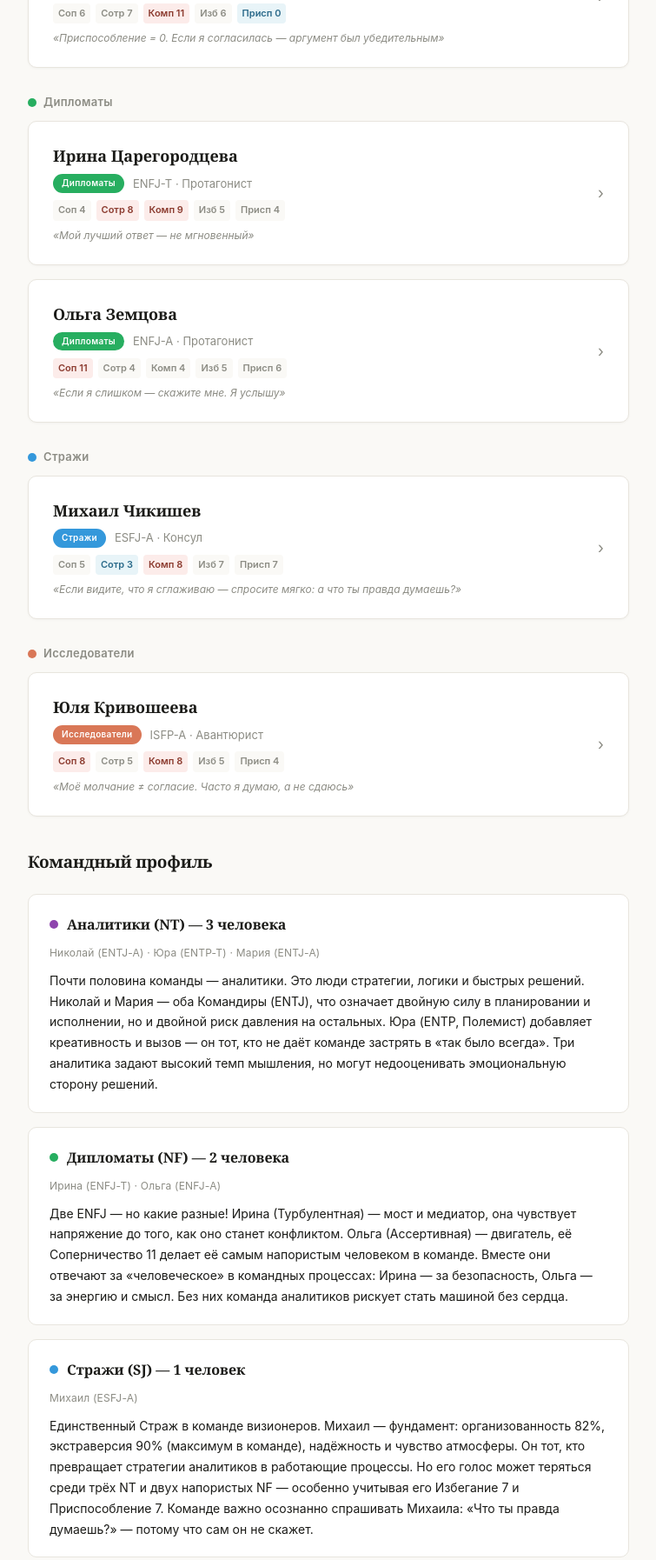
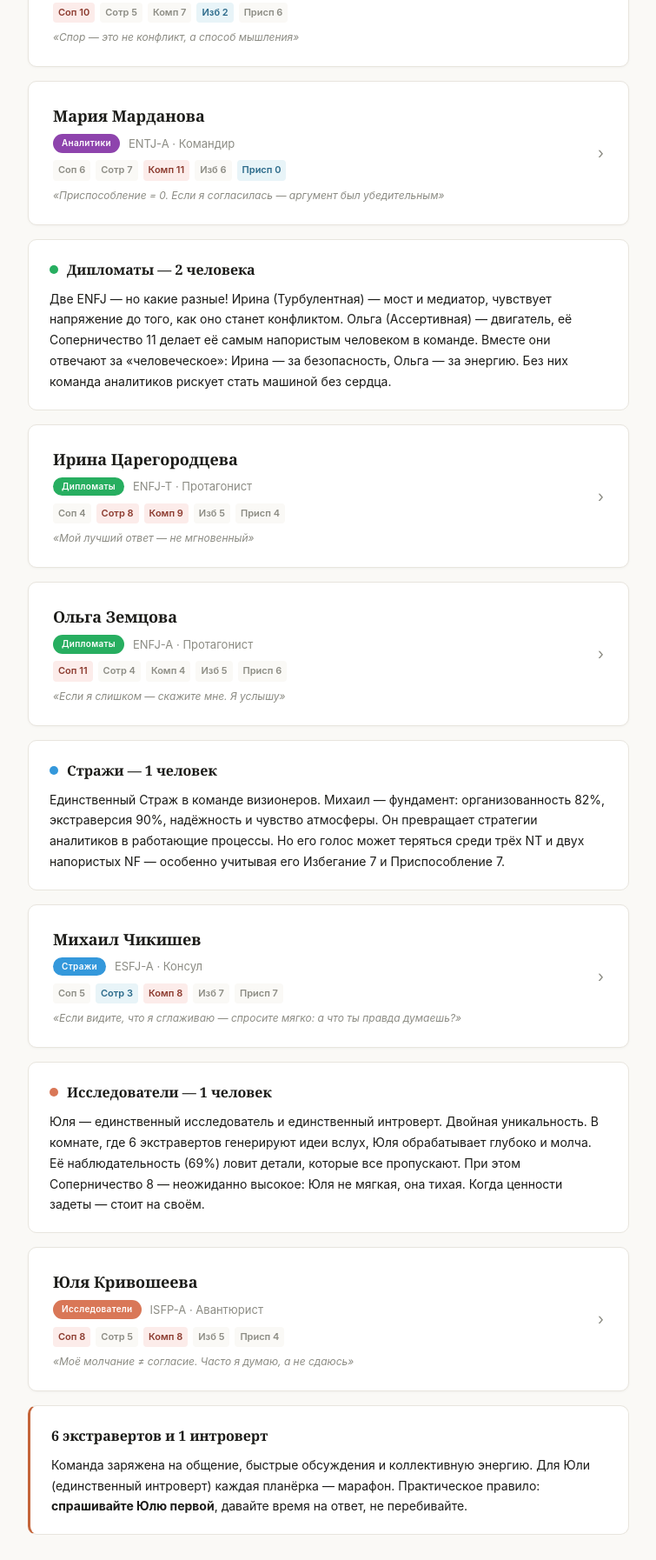
Before and after one commit to mikhailkostilev-ship-it/team-profile, a plain HTML site: page index.html in a window 1280 px wide. Shown: the part 3411-5205 px from the top of the page at 87% size, without its empty margins (262-1017 px from the left). Drawn offline with Linux system fonts and the light colour scheme.

Commit message:
Merge cards+narratives, add team summary, cluster agreements
- Group narratives now appear before cards (not after)
- Added team summary: strengths vs vulnerabilities
- 18 agreements grouped into 5 clusters: Прозрачность, Обратная связь,
  Исполнительность, Уважение к границам, Конфликтная гигиена
- Heatmap renders by cluster with colored headers
- Removed separate renderTeamNarrative, replaced with renderTeamSummary

Co-Authored-By: Claude Opus 4.6 (1M context) <noreply@anthropic.com>

```diff
--- a/app.js
+++ b/app.js
@@ -5,7 +5,7 @@
 document.addEventListener('DOMContentLoaded', () => {
   renderMethodsNarrative();
   renderPersonCards();
-  renderTeamNarrative();
+  renderTeamSummary();
   renderConflictMatrix();
   renderConflictPairs();
   renderHeatmap();
@@ -83,87 +83,44 @@ function renderMethodsNarrative() {
 }
 
 // ─── TEAM NARRATIVE ────────────────────
-function renderTeamNarrative() {
-  const el = document.getElementById('team-narrative');
+function renderTeamSummary() {
+  const el = document.getElementById('team-summary');
   if (!el) return;
 
   el.innerHTML = `
-    <div class="team-narrative">
-      <div class="team-group">
-        <div class="team-group-header">
-          <div class="team-group-dot" style="background:#8e44ad"></div>
-          <div class="team-group-title">Аналитики (NT) — 3 человека</div>
-        </div>
-        <div class="team-group-members">Николай (ENTJ-A) · Юра (ENTP-T) · Мария (ENTJ-A)</div>
-        <p>
-          Почти половина команды — аналитики. Это люди стратегии, логики и быстрых решений.
-          Николай и Мария — оба Командиры (ENTJ), что означает двойную силу в планировании и исполнении,
-          но и двойной риск давления на остальных. Юра (ENTP, Полемист) добавляет креативность и вызов —
-          он тот, кто не даёт команде застрять в «так было всегда». Три аналитика задают высокий темп
-          мышления, но могут недооценивать эмоциональную сторону решений.
-        </p>
-      </div>
-
-      <div class="team-group">
-        <div class="team-group-header">
-          <div class="team-group-dot" style="background:#27ae60"></div>
-          <div class="team-group-title">Дипломаты (NF) — 2 человека</div>
-        </div>
-        <div class="team-group-members">Ирина (ENFJ-T) · Ольга (ENFJ-A)</div>
-        <p>
-          Две ENFJ — но какие разные! Ирина (Турбулентная) — мост и медиатор, она чувствует напряжение
-          до того, как оно станет конфликтом. Ольга (Ассертивная) — двигатель, её Соперничество 11
-          делает её самым напористым человеком в команде. Вместе они отвечают за «человеческое»
-          в командных процессах: Ирина — за безопасность, Ольга — за энергию и смысл.
-          Без них команда аналитиков рискует стать машиной без сердца.
-        </p>
-      </div>
-
-      <div class="team-group">
-        <div class="team-group-header">
-          <div class="team-group-dot" style="background:#3498db"></div>
-          <div class="team-group-title">Стражи (SJ) — 1 человек</div>
-        </div>
-        <div class="team-group-members">Михаил (ESFJ-A)</div>
-        <p>
-          Единственный Страж в команде визионеров. Михаил — фундамент: организованность 82%,
-          экстраверсия 90% (максимум в команде), надёжность и чувство атмосферы.
-          Он тот, кто превращает стратегии аналитиков в работающие процессы.
-          Но его голос может теряться среди трёх NT и двух напористых NF —
-          особенно учитывая его Избегание 7 и Приспособление 7. Команде важно
-          осознанно спрашивать Михаила: «Что ты правда думаешь?» — потому что сам он не скажет.
-        </p>
-      </div>
-
-      <div class="team-group">
-        <div class="team-group-header">
-          <div class="team-group-dot" style="background:#d97757"></div>
-          <div class="team-group-title">Исследователи (SP) — 1 человек</div>
-        </div>
-        <div class="team-group-members">Юля (ISFP-A)</div>
-        <p>
-          Юля — единственный исследователь и единственный интроверт в команде из 7 человек.
-          Двойная уникальность — и двойной риск. В комнате, где 6 экстравертов генерируют идеи вслух,
-          Юля обрабатывает глубоко и молча. Её наблюдательность (69%) ловит детали, которые
-          все остальные пропускают. Но если команда не создаёт для неё пространство — эти детали
-          останутся невысказанными. При этом её Соперничество 8 — неожиданно высокое:
-          Юля не мягкая, она тихая. Когда её ценности задеты, она будет стоять на своём.
-        </p>
-      </div>
-
     <div class="team-group" style="border-left:3px solid var(--accent)">
       <div class="team-group-header">
         <div class="team-group-title">6 экстравертов и 1 интроверт</div>
       </div>
       <p>
         Команда заряжена на общение, быстрые обсуждения и коллективную энергию.
-          Это сила — решения принимаются быстро, идеи генерируются в потоке.
-          Но для Юли (единственный интроверт, ISFP) каждая планёрка — это марафон:
-          она тратит энергию там, где остальные её получают.
+        Для Юли (единственный интроверт) каждая планёрка — марафон.
         Практическое правило: <strong>спрашивайте Юлю первой</strong>,
-          давайте ей время на ответ, не перебивайте. Её молчание — это не согласие,
-          а глубокая обработка. И часто именно в этой глубине — самые ценные наблюдения.
+        давайте время на ответ, не перебивайте.
       </p>
+    </div>
+
+    <h3>Сила и уязвимость этой команды</h3>
+    <div class="grid-2">
+      <div>
+        <h4 style="color:var(--green)">В чём сила</h4>
+        <ul class="section-list">
+          <li><strong>Высокий компромисс</strong> (5 из 7) — команда умеет договариваться. В большинстве команд это слабое место</li>
+          <li><strong>Аналитический костяк</strong> (3 NT) — стратегическое мышление, быстрые решения, системный подход</li>
+          <li><strong>Два дипломата-ENFJ</strong> — редкое сочетание: и мост (Ирина), и двигатель (Ольга) в одной команде</li>
+          <li><strong>Высокое соперничество</strong> (среднее 7.4 — выше нормы) — команда не боится спорить. Во многих командах этого остро не хватает</li>
+          <li><strong>Разнообразие групп</strong> (все 4) — покрыты и стратегия, и люди, и порядок, и адаптация</li>
+        </ul>
+      </div>
+      <div>
+        <h4 style="color:var(--red)">Где уязвимость</h4>
+        <ul class="section-list">
+          <li><strong>Нет выраженного сотрудника</strong> — ни у кого сотрудничество не первая стратегия. Максимум — 8 (Ирина). Команда привыкла к «ни вашим, ни нашим», а не к win-win</li>
+          <li><strong>1 интроверт среди 6 экстравертов</strong> — голос Юли рискует потеряться. Типичный перекос, но здесь критичный: Юля видит то, чего не видят остальные</li>
+          <li><strong>Компромисс может маскировать конфликт</strong> — быстрая «серединка» удобна, но ведёт к слабым решениям. Настоящий спор идей не происходит</li>
+          <li><strong>Обратная связь — антирекорд</strong> — команда договорилась давать ОС, но пока не умеет. Самый большой разрыв между намерением и поведением</li>
+          <li><strong>Два «нуля»</strong> — Мария (Присп 0) и Юра (Изб 2): один не уступает, другой не уклоняется. Мощно, но без осознанности — взрывоопасно</li>
+        </ul>
       </div>
     </div>
   `;
@@ -314,19 +271,35 @@ function renderHeatmap() {
   const el = document.getElementById('heatmap-container');
   if (!el) return;
   const names = HEATMAP_ORDER.map(id => TEAM.find(p=>p.id===id).short);
-  let html = '<table class="heatmap"><thead><tr><th class="pt-id">Пункт</th><th class="pt-text">Соглашение</th>';
+
+  let html = '';
+
+  // Render by clusters
+  if (typeof AGREEMENT_CLUSTERS !== 'undefined' && AGREEMENT_CLUSTERS.length) {
+    AGREEMENT_CLUSTERS.forEach(cluster => {
+      html += `<div class="cluster-header" style="border-left:3px solid ${cluster.color};padding:8px 14px;margin:20px 0 8px;background:var(--surface);border-radius:0 8px 8px 0">
+        <strong style="color:${cluster.color}">${cluster.name}</strong>
+        <span style="font-size:12px;color:var(--muted);margin-left:8px">${cluster.desc}</span>
+      </div>`;
+
+      html += '<table class="heatmap"><thead><tr><th class="pt-id">№</th><th class="pt-text">Соглашение</th>';
       names.forEach(n => { html += `<th>${n}</th>`; });
       html += '</tr></thead><tbody>';
 
-  const sorted = [...AGREEMENT_POINTS].sort((a,b) => {
+      // Sort points within cluster by difficulty
+      const clusterPoints = cluster.points
+        .map(id => AGREEMENT_POINTS.find(p => p.id === id))
+        .filter(Boolean)
+        .sort((a,b) => {
           const hA = (HEATMAP[a.id]||[]).filter(v=>v==='H').length;
           const hB = (HEATMAP[b.id]||[]).filter(v=>v==='H').length;
           return hB - hA;
         });
 
-  sorted.forEach(pt => {
+      clusterPoints.forEach(pt => {
         const vals = HEATMAP[pt.id] || [];
-    html += `<tr><td class="pt-id">${pt.id}</td><td class="pt-text">${pt.text}</td>`;
+        const shortId = pt.id.replace('2.1.','');
+        html += `<tr><td class="pt-id">${shortId}</td><td class="pt-text">${pt.text}</td>`;
         vals.forEach(v => {
           const label = v==='L'?'Л':v==='M'?'С':v==='H'?'Т':'?';
           html += `<td class="${v==='?'?'Q':v}">${label}</td>`;
@@ -334,6 +307,9 @@ function renderHeatmap() {
         html += '</tr>';
       });
       html += '</tbody></table>';
+    });
+  }
+
   el.innerHTML = html;
 }
 
@@ -593,13 +569,20 @@ function renderPersonCards() {
 
   let currentGroup = '';
   sorted.forEach(p => {
-    // Group divider
+    // Group header with narrative
     if (p.group !== currentGroup) {
       currentGroup = p.group;
-      const divider = document.createElement('div');
-      divider.className = 'group-divider';
-      divider.innerHTML = `<span class="group-divider-dot" style="background:${p.color}"></span> ${groupNames[p.group]}`;
-      container.appendChild(divider);
+      const narrative = GROUP_NARRATIVES[p.group] || {};
+      const groupBlock = document.createElement('div');
+      groupBlock.className = 'team-group';
+      groupBlock.innerHTML = `
+        <div class="team-group-header">
+          <div class="team-group-dot" style="background:${p.color}"></div>
+          <div class="team-group-title">${narrative.title || groupNames[p.group]}</div>
+        </div>
+        <p>${narrative.text || ''}</p>
+      `;
+      container.appendChild(groupBlock);
     }
 
     const card = document.createElement('div');
--- a/data.js
+++ b/data.js
@@ -577,3 +577,42 @@ function generateMaxValue(a, b) {
 }
 
 const ALL_PAIRS = generatePairs();
+
+// ─── Кластеры соглашений ────────────────────────────
+const AGREEMENT_CLUSTERS = [
+  {id:'transparency', name:'Прозрачность', color:'#2c5577',
+   points:['2.1.1','2.1.2','2.1.11','2.1.18'],
+   desc:'Говорить открыто, спрашивать, не умалчивать, доводить до решений'},
+  {id:'feedback', name:'Обратная связь', color:'#C4653A',
+   points:['2.1.5','2.1.14','2.1.7'],
+   desc:'Давать и принимать ОС — вовремя, честно, без перехода на личности'},
+  {id:'execution', name:'Исполнительность', color:'#5B8C5A',
+   points:['2.1.4','2.1.9','2.1.10','2.1.17'],
+   desc:'Конкретные задачи, подготовка, делегирование, дисциплина'},
+  {id:'boundaries', name:'Уважение к границам', color:'#7C5C8A',
+   points:['2.1.6','2.1.13','2.1.15','2.1.3'],
+   desc:'Доверять компетенциям, помогать, не перекладывать, уважать формат'},
+  {id:'conflict', name:'Конфликтная гигиена', color:'#B44D3E',
+   points:['2.1.8','2.1.12','2.1.16'],
+   desc:'Не мелочиться, спорить конструктивно, решать сразу'},
+];
+
+// Group narratives for embedding in cards
+const GROUP_NARRATIVES = {
+  'NT': {
+    title: 'Аналитики — 3 человека',
+    text: 'Почти половина команды — аналитики. Люди стратегии, логики и быстрых решений. Николай и Мария — оба Командиры (ENTJ), двойная сила в планировании и исполнении, но и двойной риск давления. Юра (ENTP, Полемист) добавляет креативность и вызов — не даёт застрять в «так было всегда». Три аналитика задают высокий темп мышления, но могут недооценивать эмоциональную сторону решений.'
+  },
+  'NF': {
+    title: 'Дипломаты — 2 человека',
+    text: 'Две ENFJ — но какие разные! Ирина (Турбулентная) — мост и медиатор, чувствует напряжение до того, как оно станет конфликтом. Ольга (Ассертивная) — двигатель, её Соперничество 11 делает её самым напористым человеком в команде. Вместе они отвечают за «человеческое»: Ирина — за безопасность, Ольга — за энергию. Без них команда аналитиков рискует стать машиной без сердца.'
+  },
+  'SJ': {
+    title: 'Стражи — 1 человек',
+    text: 'Единственный Страж в команде визионеров. Михаил — фундамент: организованность 82%, экстраверсия 90%, надёжность и чувство атмосферы. Он превращает стратегии аналитиков в работающие процессы. Но его голос может теряться среди трёх NT и двух напористых NF — особенно учитывая его Избегание 7 и Приспособление 7.'
+  },
+  'SP': {
+    title: 'Исследователи — 1 человек',
+    text: 'Юля — единственный исследователь и единственный интроверт. Двойная уникальность. В комнате, где 6 экстравертов генерируют идеи вслух, Юля обрабатывает глубоко и молча. Её наблюдательность (69%) ловит детали, которые все пропускают. При этом Соперничество 8 — неожиданно высокое: Юля не мягкая, она тихая. Когда ценности задеты — стоит на своём.'
+  }
+};
--- a/index.html
+++ b/index.html
@@ -84,8 +84,7 @@
 
   <div id="person-cards"></div>
 
-  <h3>Командный профиль</h3>
-  <div id="team-narrative"></div>
+  <div id="team-summary"></div>
 </section>
 
 <!-- §3 КОНФЛИКТНАЯ СОВМЕСТИМОСТЬ -->
```
Lines whose indentation alone changed are shown as unchanged.
